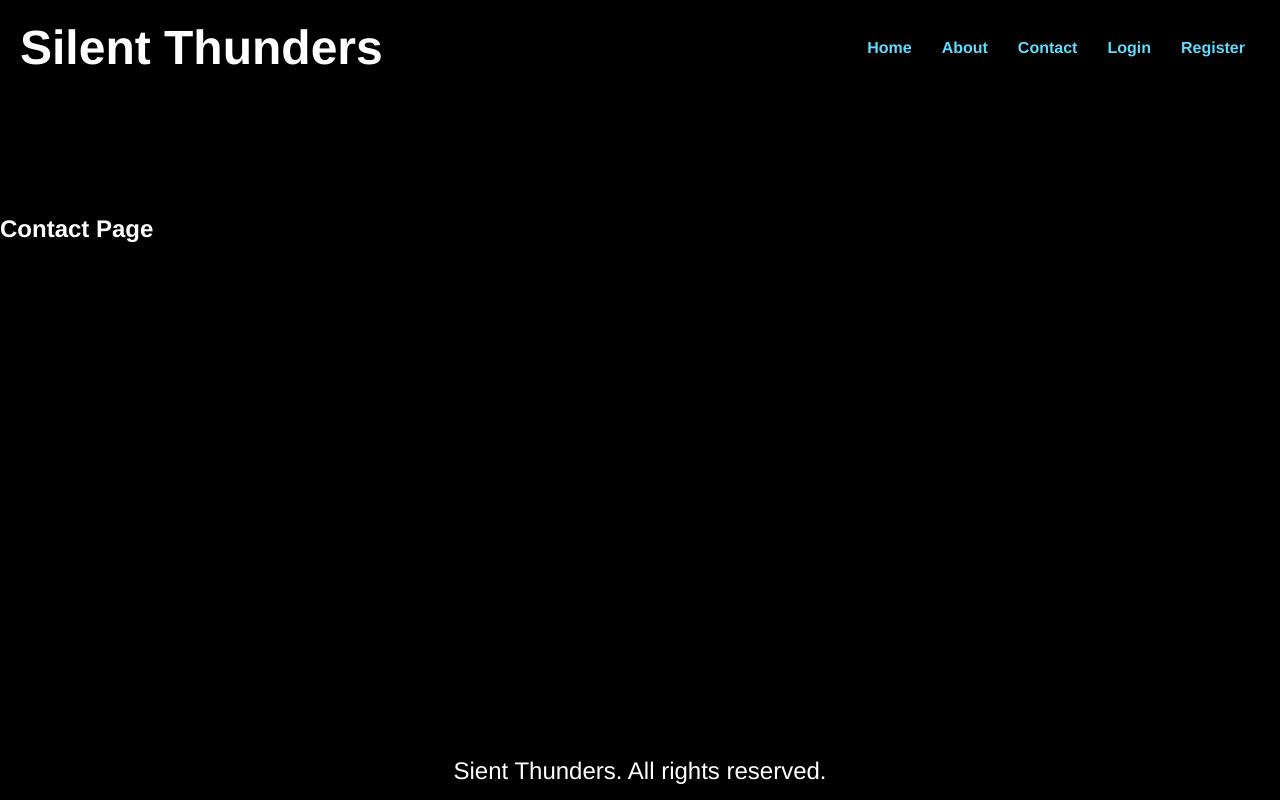
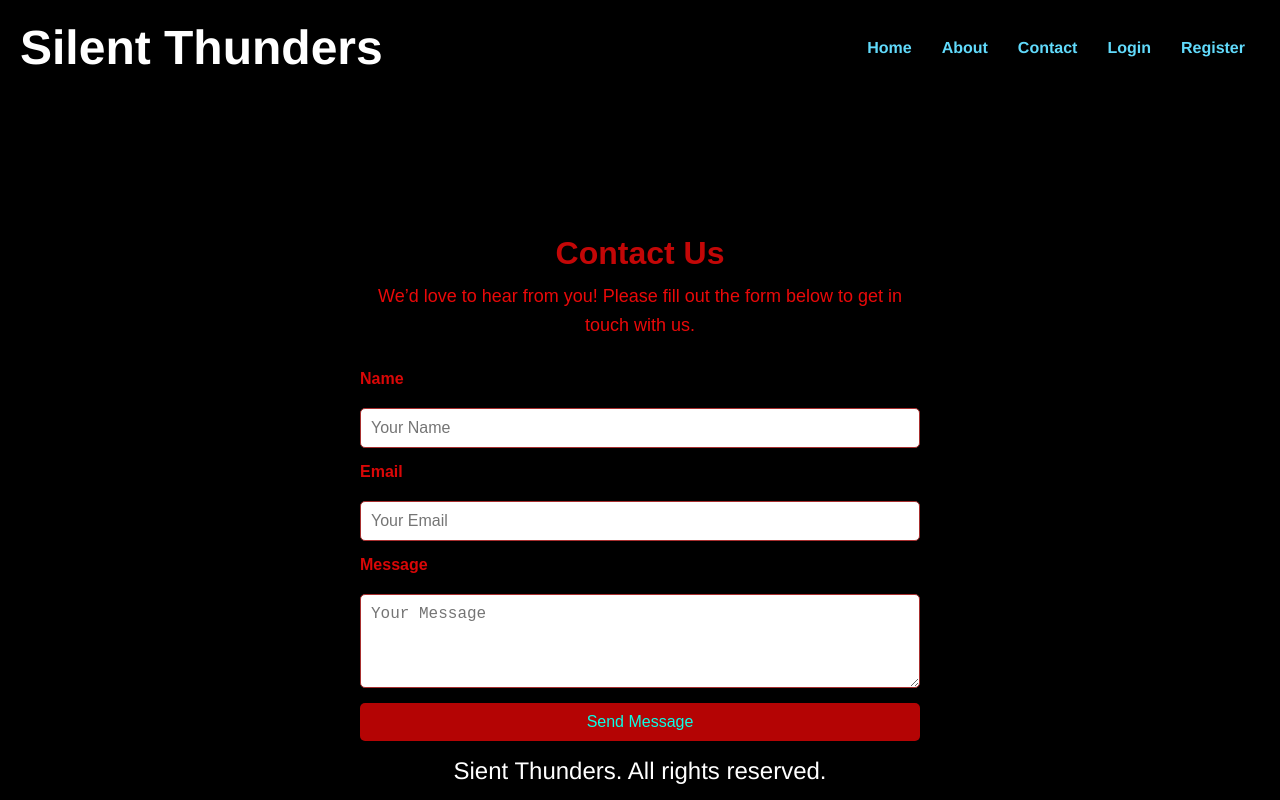
Before and after one commit to 7account13/my-app, a React (Create React App) app: page /contact in a window 1280 px wide. Built offline with nearby package versions, Linux system fonts and the light colour scheme.

Commit message:
Changed some stying and added Contact info

```diff
--- /dev/null
+++ b/src/Contact.css
@@ -0,0 +1,66 @@
+.contact-container {
+    width: 100%;
+    max-width: 600px;
+    margin: 0 auto;
+    padding: 20px;
+    background-color: #000000;
+    border-radius: 10px;
+    box-shadow: 0 5px 15px rgba(0, 0, 0, 0.1);
+    text-align: center;
+    font-family: 'Arial', sans-serif;
+  }
+
+  .contact-heading {
+    font-size: 32px;
+    color: #c30707;
+    margin-bottom: 10px;
+  }
+
+  .contact-description {
+    font-size: 18px;
+    color: #e90909;
+    margin-bottom: 30px;
+  }
+
+  .contact-form {
+    display: flex;
+    flex-direction: column;
+    gap: 15px;
+  }
+
+  .form-label {
+    text-align: left;
+    color: #e80808ef;
+    margin-bottom: 5px;
+    font-weight: bold;
+  }
+
+  .form-input,
+  .form-textarea {
+    padding: 10px;
+    border: 1px solid #a72f2f;
+    border-radius: 5px;
+    font-size: 16px;
+    width: 100%;
+    box-sizing: border-box;
+  }
+
+  .form-input:focus,
+  .form-textarea:focus {
+    border-color: #007bff;
+    outline: none;
+  }
+
+  .submit-button {
+    padding: 10px 15px;
+    background-color: #b40404;
+    color: rgb(8, 255, 230);
+    border: none;
+    border-radius: 5px;
+    font-size: 16px;
+    cursor: pointer;
+  }
+
+  .submit-button:hover {
+    background-color: #08b642;
+  }
--- a/src/Contact.jsx
+++ b/src/Contact.jsx
@@ -1,10 +1,26 @@
 import React from "react";
+import "./Contact.css";
 
 const Contact = () => {
   return (
-    <div>
-      <h2>Contact Page</h2>
-      <p>Contact us for more details.</p>
+    <div className="contact-container">
+      <h2 className="contact-heading">Contact Us</h2>
+      <p className="contact-description">
+        We’d love to hear from you! Please fill out the form below to get in touch with us.
+      </p>
+
+      <form className="contact-form">
+        <label className="form-label" htmlFor="name">Name</label>
+        <input className="form-input" type="text" id="name" name="name" placeholder="Your Name" required />
+
+        <label className="form-label" htmlFor="email">Email</label>
+        <input className="form-input" type="email" id="email" name="email" placeholder="Your Email" required />
+
+        <label className="form-label" htmlFor="message">Message</label>
+        <textarea className="form-textarea" id="message" name="message" rows="4" placeholder="Your Message" required></textarea>
+
+        <button className="submit-button" type="submit">Send Message</button>
+      </form>
     </div>
   );
 };
```
Also changed, not shown: src/Header.css (line endings or trailing spaces).
